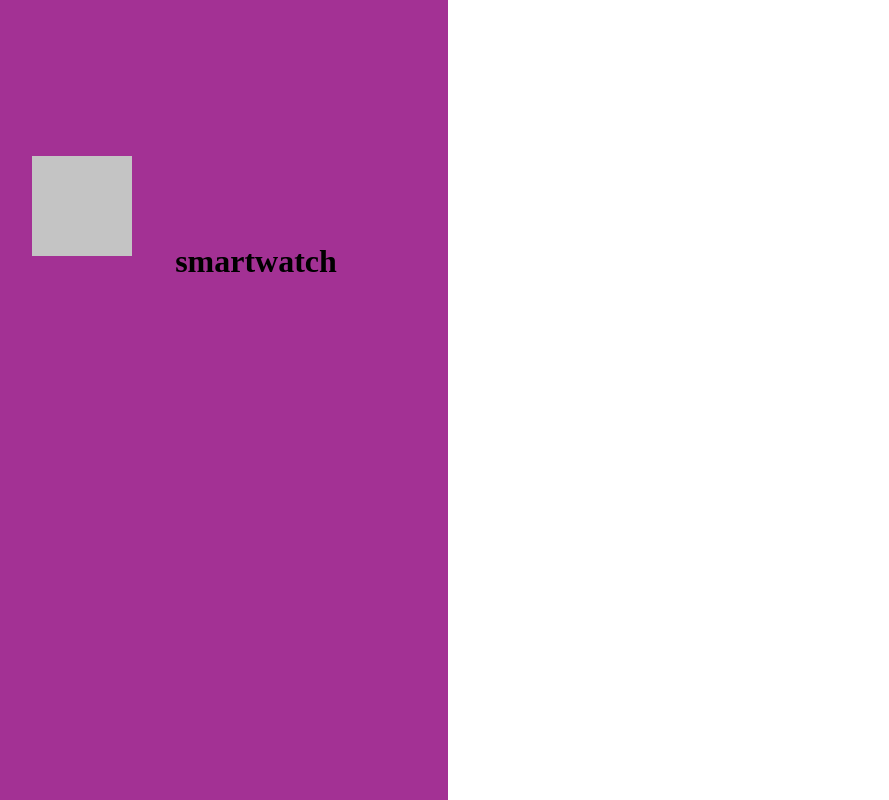
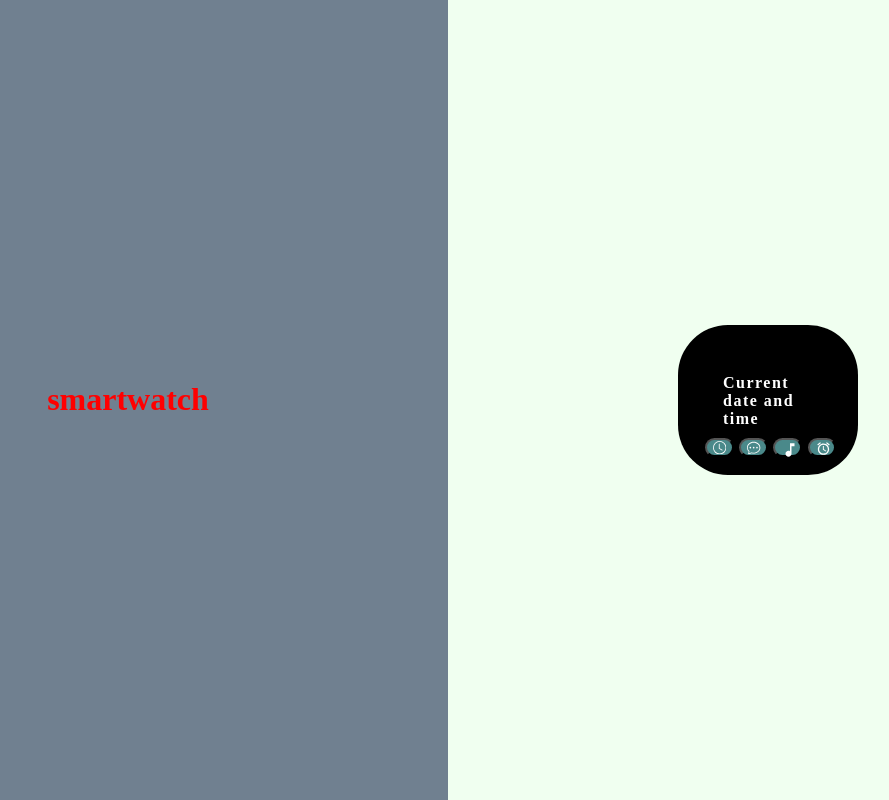
Before and after one commit to sindhu-sunkari/smartwatch, a plain HTML site: page index.html in a window 1280 px wide. Shown: the whole page, without its empty margins (192-1081 px from the left). Drawn offline with Linux system fonts and the light colour scheme.

Commit message:
smart watch

```diff
--- a/app.js
+++ b/app.js
@@ -1,22 +1,41 @@
-var date = new Date();
-var daysInWeek=["sunday","monday","tuesday","wednesday","<b>Thursday","<b>Friday","saturday"]
-var day=date.getDay();
-var today = daysInWeek[day];
-var hours =date.getHours();
-var times=hours%12;
-var min =date.getMinutes();
-var sec=date.getSeconds();
-var ampm=hours<12 ? "AM" : "PM";
-function homme()
-{
-    document.getElementById("per").innerText=today+"\n"+ times +":"+ min +":" +sec +ampm;
-}
-function msg()
-{
-    var wish=hours<12?"gm":(hours<15?"ga":"ge");
-    document.getElementById("per").innerText=wish;
-}
-function time()
-{
-    document.getElementById("per").innerText=times+":" +min +":" + sec +ampm;
-}
+
+    function time() {
+        var ourDate = new Date()
+        var hrs = ourDate.getHours()
+        var min = ourDate.getMinutes()
+        var daysInWeek = ["Sun", "Mon", "Tue", "Wed", "Thurs", "Fri", "Sat"]
+        var day = ourDate.getDay()
+        var today = daysInWeek[day]
+        var hours = ourDate.getHours()
+        var minutes = ourDate.getMinutes()
+        var monthsInYear = ["Jan", "Feb", "Mar", "Apr", "May", "June", "July", "Aug", "Sept", "Oct", "Nov", "Dec"]
+        var Month = ourDate.getMonth()
+        var month = monthsInYear[Month]
+        var year = ourDate.getFullYear()
+
+        document.getElementById("Time").style.display = "block";
+        document.getElementById("msg").style.display = "none";
+        document.getElementById("audio").style.display = "none";
+        if (hrs < 12)
+            document.getElementById("Time").innerText = hrs + ":" + min + " AM\n" + today + " " + month + " " + year
+        else if (hrs == 12 && hrs % 12 == 0)
+            document.getElementById("Time").innerText = hrs + ":" + min + " PM\n" + today + " " + month + " " + year
+        else if (hrs > 12 && hrs % 12 <= 4)
+            document.getElementById("Time").innerText = hrs % 12 + ":" + min + " PM\n" + today + " " + month + " " + year
+        else
+            document.getElementById("Time").innerText = hrs % 12 + ":" + min + " PM\n" + today + " " + month + " " + year
+    }
+
+    function message() {
+        document.getElementById("Time").style.display = "none";
+        document.getElementById("msg").innerText = "hello.!!"
+        document.getElementById("msg").style.display = "block";
+        document.getElementById("audio").style.display = "none";
+        }
+
+    function play() {
+        document.getElementById("audio").style.display = "block";
+        document.getElementById("msg").style.display = "none";
+        document.getElementById("Time").style.display = "none";
+        document.getElementById("audio").innerHTML+= '<iframe src="https://open.spotify.com/embed/playlist/37i9dQZF1E4umBm15jdpM7" width="300" height="380" frameborder="0" allowtransparency="true" allow="encrypted-media"></iframe>';
+        }
--- a/index.html
+++ b/index.html
@@ -4,24 +4,45 @@
     <meta charset="UTF-8">
     <meta name="viewport" content="width=device-width, initial-scale=1.0">
     <title>smartwatch</title>
-    <link rel="stylesheet" href="style.css">
+<link rel="stylesheet" href="style.css">
 </head>
 <body>
-    <div class="leftPart">
-        <h1 class="centered">smartwatch</h1>
+    <div class="left part">
+    <div class="centered">
+        <h1 class="apptitle">smartwatch</h1>
     </div>
-    <div class="right part">
-        <div class="frame1">
-        <p id="dateAndTime">Date</p>
-        <button class="Home" onclick="dateAndTime()"><svg xmlns="http://www.w3.org/2000/svg" viewBox= "0 0 24 24" fill="white" width="18px" height=18px></button>
-        <p id="msg"></p>
-        <button class="msg" onclick="message()"><svg xmlns="http://www.w3.org/2000/svg" viewBox= "0 0 24 24" fill="white" width="18px" height=18px></button>
-        <p id="Audio"></p>
-        <button id="Aud" onclick="Music()"><svg xmlns="http://www.w3.org/2000/svg" viewBox= "0 0 24 24" fill="white" width="18px" height=18px></button>
-        <p id="stopwatch"></p>
-        <button id="SWatch" onclick="stopwatch()"><svg xmlns="http://www.w3.org/2000/svg" viewBox= "0 0 24 24" fill="white" width="18px" height=18px></button>
+    </div>
+ <div class="right part">
+<div class="centered">
+    <div class="r1"></div>
+<div class="r2">
+     <p id="Time">Current date and time</p>
+     <button class="Home" onclick="time()"><svg class="bi bi-clock" width="1em" height="1em" viewBox="0 0 16 16" fill="currentColor" xmlns="http://www.w3.org/2000/svg">
+        <path fill-rule="evenodd" d="M8 15A7 7 0 1 0 8 1a7 7 0 0 0 0 14zm8-7A8 8 0 1 1 0 8a8 8 0 0 1 16 0z"/>
+        <path fill-rule="evenodd" d="M7.5 3a.5.5 0 0 1 .5.5v5.21l3.248 1.856a.5.5 0 0 1-.496.868l-3.5-2A.5.5 0 0 1 7 9V3.5a.5.5 0 0 1 .5-.5z"/></svg></button>
+<p id="msg"></p>
+<button class="Msg" onclick="message()"><svg class="bi bi-chat-dots" width="1em" height="1em" viewBox="0 0 16 16" fill="currentColor" xmlns="http://www.w3.org/2000/svg">
+    <path fill-rule="evenodd" d="M2.678 11.894a1 1 0 0 1 .287.801 10.97 10.97 0 0 1-.398 2c1.395-.323 2.247-.697 2.634-.893a1 1 0 0 1 .71-.074A8.06 8.06 0 0 0 8 14c3.996 0 7-2.807 7-6 0-3.192-3.004-6-7-6S1 4.808 1 8c0 1.468.617 2.83 1.678 3.894zm-.493 3.905a21.682 21.682 0 0 1-.713.129c-.2.032-.352-.176-.273-.362a9.68 9.68 0 0 0 .244-.637l.003-.01c.248-.72.45-1.548.524-2.319C.743 11.37 0 9.76 0 8c0-3.866 3.582-7 8-7s8 3.134 8 7-3.582 7-8 7a9.06 9.06 0 0 1-2.347-.306c-.52.263-1.639.742-3.468 1.105z"/>
+    <path d="M5 8a1 1 0 1 1-2 0 1 1 0 0 1 2 0zm4 0a1 1 0 1 1-2 0 1 1 0 0 1 2 0zm4 0a1 1 0 1 1-2 0 1 1 0 0 1 2 0z"/>
+  </svg></button>
+  <p id="audio"></p>
+                <button class="Aud" onclick="play()"><svg xmlns="http://www.w3.org/2000/svg" viewBox="0 0 24 24"
+                        fill="white" width="18px" height="18px">
+                        <path d="M0 0h24v24H0z" fill="none" />
+                        <path
+                            d="M12 3v10.55c-.59-.34-1.27-.55-2-.55-2.21 0-4 1.79-4 4s1.79 4 4 4 4-1.79 4-4V7h4V3h-6z" />
+                        </svg></button>
+                <p id="stopwatch"></p>
+                <button id="SWatch" onclick="stopWatch()"><svg xmlns="http://www.w3.org/2000/svg" viewBox="0 0 24 24"
+                        fill="white" width="15px" height="15px">
+                        <path d="M0 0h24v24H0z" fill="none" />
+                        <path
+                            d="M22 5.72l-4.6-3.86-1.29 1.53 4.6 3.86L22 5.72zM7.88 3.39L6.6 1.86 2 5.71l1.29 1.53 4.59-3.85zM12.5 8H11v6l4.75 2.85.75-1.23-4-2.37V8zM12 4c-4.97 0-9 4.03-9 9s4.02 9 9 9c4.97 0 9-4.03 9-9s-4.03-9-9-9zm0 16c-3.87 0-7-3.13-7-7s3.13-7 7-7 7 3.13 7 7-3.13 7-7 7z" />
+                        </svg></button>
 </div>
-<div class ="r3"></div>
-<script src="app.js"></script>
+<div class="r3"></div>
+    </div>
+    </div>
+    <script src="app.js"></script>
 </body>
 </html>
--- a/style.css
+++ b/style.css
@@ -1,65 +1,147 @@
+.part{
+    height: 100%;
+    width: 50%;
+    position: fixed;
+    top: 0;
+}
+.left{
+    left: 0;
+    background-color:slategray;
+    text-align: center;
+    color:red ;
+}
+.right{
+    right: 0;
+    text-align: left;
+    background-color:honeydew;
+}
+.centered{
+    position: absolute;
+    top: 50%;
+    left: 50%;
+    transform: translate(-50%,-50%);
+}
 .r1{
-  position: absolute;
-  width: 55px;
-  height: 84px;
-  left: 246px;
-  top: 72px;
-
-  background: #C4C4C4;
+    position: absolute;
+    width: 72px;
+    height: 82px;
+    background:lemonchiffon;
+    top: 70%;
+    left: 30%;
+    transform: translate(-50%,-50%);
 }
 .r2{
-
-  position: absolute;
-width: 55px;
-height: 86px;
-left: 246px;
-top: 256px;
-
-background: #C4C4C4;
+    position: absolute;
+    width: 180px;
+    height: 150px;
+    top: 50%;
+    left: 50%;
+    transform: translate(-50%,-50%);
+    background:black;
+    border-radius: 50px;
 }
-.r3{
-  position: absolute;
-  width: 100px;
-  height: 100px;
-  left: 224px;
-  top: 156px;
-
-  background: #C4C4C4;
+/*.r3{
+    position: relative;
+    width: 72px;
+    height: 82px;
+    background: #8A7070;
+    top: 30%;
+    bottom: 60%;
+    transform: translate(-50%,-50%);
+} *?
+/* .centered{
+    position: absolute;
+    top: 50%;
+    left: 50%;
+    transform: translate(-50%,-50%);
+} */
+ /*  .top1{
+    position: absolute;
+    top: 31%;
+     bottom: 70%;
+    transform: translate(-50%,-50%);
+} */
+/*.bottom1{
+position: absolute;
+top: 69%;
+bottom: 30%;
+tratranslate(-50%,-50%);
+} */
+#Time
+{
+    color: white;
+    position: absolute;
+    top: 40%;
+    left: 50%;
+    letter-spacing: 1.5px;
+    transform: translate(-50%,-50%);
+    font-weight: bold;
+}
+.Home
+{
+    position: absolute;
+    top: 75%;
+    left: 15%;
+    /* size: 0.3in; */
+    width: 0.3in;
+    height: 0.2in;
+    border-radius: 0.25in;
+    color: rgb(253, 253, 253);
+    background-color:rgb(74, 137, 138);
+}
+.Msg
+{
+    position: absolute;
+    top: 75%;
+    left: 34%;
+    border-radius: 0.25in;
+    width: 0.3in;
+    height: 0.2in;
+    color: rgb(253, 253, 253);
+    background-color:rgb(74, 137, 138);
 
 }
+#msg
+{
+    color: white;
+    position: absolute;
+    top: 40%;
+    left: 50%;
+    letter-spacing: 1.5px;
+    transform: translate(-50%,-50%);
+    font-weight: bold;
+}
+.Aud
+{
+    position: absolute;
+    top: 75%;
+    left: 53%;
+    border-radius: 0.25in;
+    width: 0.3in;
+    height: 0.2in;
+    color:rgb(253, 253, 253);
+    background-color: rgb(74, 137, 138);
 
-.leftPart{
-    height: 100%;
-    width: 50%;
-    position:fixed;
-    top: 0;
-    left: 0;
-    background-color: rgb(163, 49, 148);
-    text-align: center;
-  }
-  .rightPart{
-    height: 100%;
-    width: 50%;
-    position:fixed;
-    top: 0;
-  right: 0;
-    background-color: rgb(78, 167, 100);
-    text-align: center;
-  }
-  .left{
-   left: 50;
-   text-align: center;
-  }
+}
+#SWatch
+{
+    position: absolute;
+    top: 75%;
+    left: 72%;
+    border-radius: 2in;
+    width: 0.3in;
+    height: 0.2in;
+    color: rgb(253, 253, 253);
+    background-color:rgb(74, 137, 138);
+}
 
-
-  .right{
-    right: 80%;
-    text-align: left;
-  }
-
-  .centered{
+#audio
+{
+    color: white;
     position: absolute;
-    top:30%;
-    left:70%;
+    top: 40%;
+    left: 50%;
+    letter-spacing: 1.5px;
     transform: translate(-50%,-50%);
-  }
+    font-weight: bold;
+}
```
Also changed, not shown: 1 other file.
